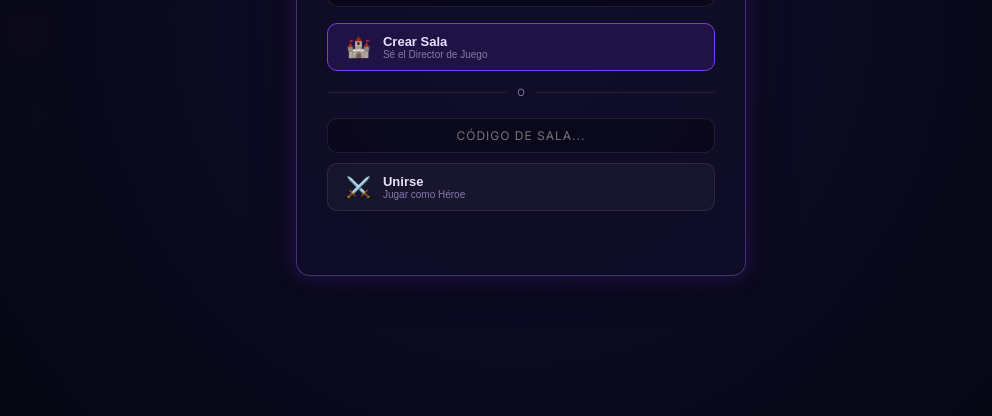
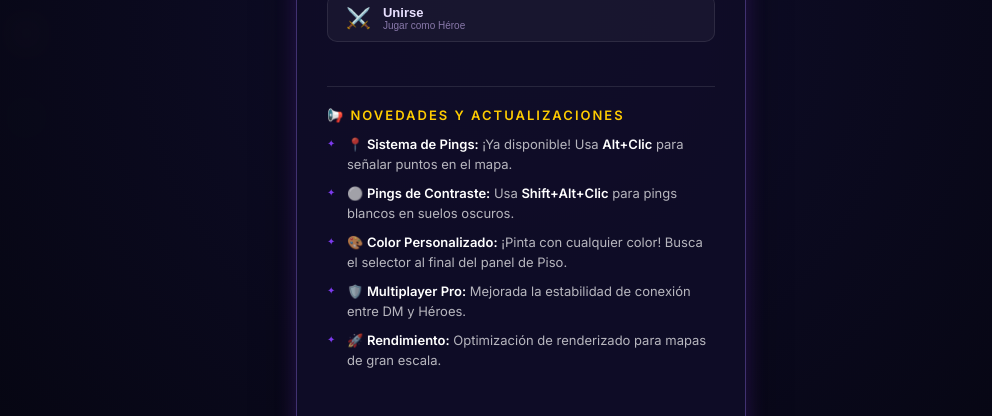
Before and after one commit to Zjoaquin02/Mapa_Interactivo, a plain HTML site: page index.html in a window 1280 px wide. Shown: the part 384-800 px from the top of the page, without its empty margins (119-1111 px from the left). Drawn offline with Linux system fonts and the light colour scheme; no server answers.

Commit message:
Color y news

```diff
--- a/index.html
+++ b/index.html
@@ -145,6 +145,13 @@
             </button>
             <button class="item-btn" data-id="magic" style="--item-color:#441188">
               <div class="tile-swatch" style="background:#441188"></div><span class="item-label">Arcano</span>
+            </button>
+
+            <!-- Selector de Color Personalizado -->
+            <button class="item-btn" id="btn-custom-tile" style="--item-color:#ffffff">
+              <div class="tile-swatch" id="custom-tile-swatch" style="background: linear-gradient(45deg, red, orange, yellow, green, blue, purple);"></div>
+              <span class="item-label">Color...</span>
+              <input type="color" id="input-custom-tile" style="position:absolute; opacity:0; pointer-events:none;">
             </button>
           </div>
         </div>
@@ -570,6 +577,11 @@
       </div>
 
 
+      <div id="lobby-news" class="lobby-news" style="display:none;">
+        <h3 id="news-title"></h3>
+        <ul id="news-list"></ul>
+      </div>
+
       <div id="lobby-status" class="lobby-status"></div>
     </div>
   </div>
--- a/js/app.js
+++ b/js/app.js
@@ -10,6 +10,7 @@ import { renderMapSlots, bindMapSlotControls } from './mapslots.js';
 import { network } from './network.js';
 import { CHARACTER_CLASSES, updateEnemyTypes, DEFAULT_ENEMIES, ENEMY_TYPES, updateEnemyVariants } from './constants.js';
 import { showToast, renderEnemyList } from './ui_utils.js';
+import { NEWS_CONFIG } from './news.js';
 
 /* ════════════════════════════════════════════════════════════
    CANVAS SETUP
@@ -72,7 +73,23 @@ function bindLobby() {
   });
 }
 
+function initNews() {
+  const newsContainer = document.getElementById('lobby-news');
+  if (!newsContainer || !NEWS_CONFIG.showNews) return;
+
+  const titleEl = document.getElementById('news-title');
+  const listEl = document.getElementById('news-list');
+
+  if (titleEl) titleEl.innerHTML = NEWS_CONFIG.title;
+  if (listEl) {
+    listEl.innerHTML = NEWS_CONFIG.items.map(item => `<li>${item}</li>`).join('');
+  }
+
+  newsContainer.style.display = 'block';
+}
+
 bindLobby();
+initNews();
 
 /* ════════════════════════════════════════════════════════════
    RENDERING INITIALIZATION
@@ -185,7 +202,7 @@ document.querySelectorAll('.tab-btn').forEach(btn => {
    ════════════════════════════════════════════════════════════ */
 // Note: We only bind static buttons (Heroes, Environment, Floors).
 // Enemies are handled dynamically.
-document.querySelectorAll('.item-btn:not(.char-btn)').forEach(btn => {
+document.querySelectorAll('.item-btn:not(.char-btn):not(#btn-custom-tile)').forEach(btn => {
   btn.addEventListener('click', () => {
     const panel = btn.closest('.tab-panel')?.id?.replace('panel-', '');
     const wasActive = btn.classList.contains('active');
@@ -215,6 +232,27 @@ document.querySelectorAll('#panel-characters .item-btn').forEach(btn => {
       state.setActiveItem(null);
     }
   });
+});
+
+/* ── CUSTOM COLOR TILE ── */
+const btnCustomTile = document.getElementById('btn-custom-tile');
+const inputCustomTile = document.getElementById('input-custom-tile');
+const swatchCustomTile = document.getElementById('custom-tile-swatch');
+
+btnCustomTile?.addEventListener('click', () => {
+  inputCustomTile.click();
+});
+
+inputCustomTile?.addEventListener('input', (e) => {
+  const color = e.target.value;
+  state.setActiveItem(color);
+  state.setActiveTool('floor');
+  state.setErasing(false);
+
+  if (swatchCustomTile) swatchCustomTile.style.background = color;
+
+  document.querySelectorAll('.item-btn').forEach(b => b.classList.toggle('active', b === btnCustomTile));
+  document.querySelectorAll('.erase-btn').forEach(b => b.classList.remove('active'));
 });
 
 /* ════════════════════════════════════════════════════════════
--- /dev/null
+++ b/js/news.js
@@ -0,0 +1,26 @@
+// ============================================================
+// D&D MapForge — Announcements System
+// ============================================================
+
+export const NEWS_CONFIG = {
+  /**
+   * CONTROL DE VISIBILIDAD
+   * 1 = Mostrar anuncios
+   * 0 = Ocultar anuncios (completamente invisible)
+   */
+  showNews: 1,
+
+  title: "📢 Novedades y Actualizaciones",
+
+  /**
+   * LISTA DE ANUNCIOS
+   * Puedes usar HTML (<strong>, 🎨, etc.) para dar estilo.
+   */
+  items: [
+    "📍 <strong>Sistema de Pings:</strong> ¡Ya disponible! Usa <strong>Alt+Clic</strong> para señalar puntos en el mapa.",
+    "⚪ <strong>Pings de Contraste:</strong> Usa <strong>Shift+Alt+Clic</strong> para pings blancos en suelos oscuros.",
+    "🎨 <strong>Color Personalizado:</strong> ¡Pinta con cualquier color! Busca el selector al final del panel de Piso.",
+    "🛡️ <strong>Multiplayer Pro:</strong> Mejorada la estabilidad de conexión entre DM y Héroes.",
+    "🚀 <strong>Rendimiento:</strong> Optimización de renderizado para mapas de gran escala."
+  ]
+};
--- a/js/renderer.js
+++ b/js/renderer.js
@@ -48,6 +48,19 @@ const TC = {
 // ── Tile drawing ──────────────────────────────────────────
 function drawTile(ctx, col, row, id) {
   const x = col * TILE_SIZE, y = row * TILE_SIZE, sz = TILE_SIZE;
+
+  // Soporte para colores personalizados (Hexadecimal)
+  if (id && id.startsWith('#')) {
+    ctx.save();
+    ctx.fillStyle = id;
+    ctx.fillRect(x, y, sz, sz);
+    ctx.strokeStyle = 'rgba(0,0,0,0.12)';
+    ctx.lineWidth = 0.5;
+    ctx.strokeRect(x, y, sz, sz);
+    ctx.restore();
+    return;
+  }
+
   const tc = TC[id] || TC.dungeon;
   ctx.save();
   ctx.fillStyle = tc.bg;
--- a/styles.css
+++ b/styles.css
@@ -1331,3 +1331,51 @@ body.is-hero .toolbar-sep { flex: 1; }
   0%, 100% { transform: scale(1); opacity: 1; }
   50%       { transform: scale(1.2); opacity: 0.8; }
 }
+
+/* ── Lobby News ─────────────────────────────────────────── */
+.lobby-news {
+  margin-top: 24px;
+  padding-top: 20px;
+  border-top: 1px solid rgba(255, 255, 255, 0.1);
+  text-align: left;
+}
+
+.lobby-news h3 {
+  font-size: 13px;
+  color: #ffcc00; /* Gold */
+  margin-bottom: 12px;
+  text-transform: uppercase;
+  letter-spacing: 2px;
+  display: flex;
+  align-items: center;
+  gap: 8px;
+}
+
+.lobby-news ul {
+  list-style: none;
+  padding: 0;
+  margin: 0;
+}
+
+.lobby-news li {
+  font-size: 13px;
+  color: rgba(255, 255, 255, 0.7);
+  margin-bottom: 10px;
+  padding-left: 20px;
+  position: relative;
+  line-height: 1.5;
+}
+
+.lobby-news li::before {
+  content: "✦";
+  position: absolute;
+  left: 0;
+  color: #7c3aed;
+  font-size: 10px;
+  top: 1px;
+}
+
+.lobby-news li strong {
+  color: #fff;
+  font-weight: 600;
+}
```
Also changed, not shown: 1 other file.
